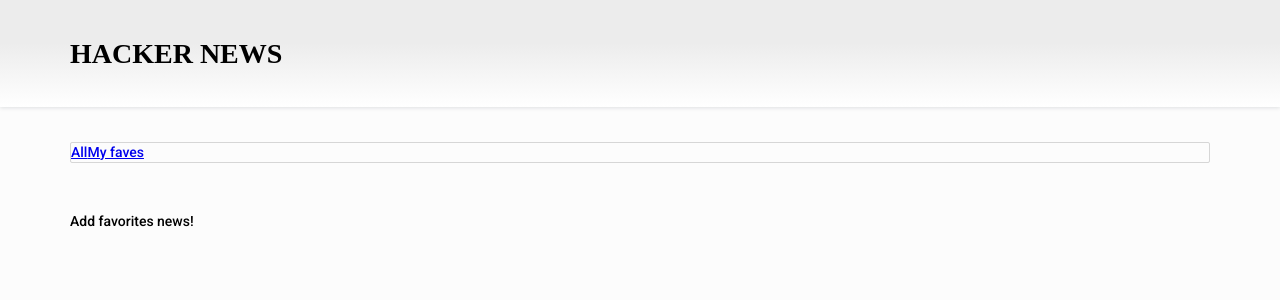
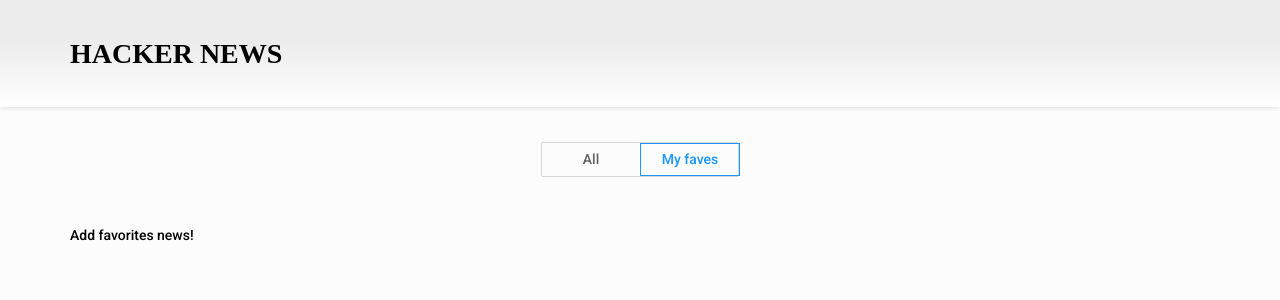
Before and after one commit to Sofirulito/hacker-news, a React (Create React App) app: page /myfaves in a window 1280 px wide. Shown: the top 300 px of the page. Built offline with nearby package versions, Linux system fonts and the light colour scheme.

Commit message:
Styling global paginator

```diff
--- a/src/app.css
+++ b/src/app.css
@@ -1,7 +1,3 @@
-.container {
-  max-width: 1140px;
-  margin: 0 auto;
-}
 header {
   background: rgb(236,236,236);
   background: linear-gradient(180deg, rgba(236,236,236,1) 40%, rgba(255,255,255,1) 100%);
@@ -11,15 +7,89 @@
 
 .nav {
   margin: 35px auto;
+  max-width: 196px;
+  display: flex;
+  align-items: center;
+  justify-content: space-around;
+  border: solid 1px #d6d6d6;
   border-radius: 2px;
-  border: solid 1px #d6d6d6;
+}
+.nav a {
+  padding: 6px 0;
+  display: block;
+  flex: 0 0 50%;
+  text-align: center;
+  text-decoration: none;
+  color: var(--second-grey);
+  transition: all .2s;
+}
+.nav a.active,
+.nav a:hover {
+  color: var(--accent-color);
+  border: 1px solid var(--accent-color)
+}
+
+.container {
+  max-width: 1140px;
+  margin: 0 auto;
+  padding: 0 15px;
+}
+
+.paginator {
+  display: flex;
+  justify-content: center;
+  flex-wrap: wrap;
+  flex-direction: row;
+  list-style: none;
+  margin: 96px auto 40px;
+  padding: 0;
+}
+.paginator li {
+  margin-bottom: 10px;
+}
+.paginator li a {
+  display: block;
+  color: rgba(0, 0, 0, 0.65);
+  width: 32px;
+  height: 32px;
+  line-height: 32px;
+  text-align: center;
+  border-radius: 6px;
+  border: solid 1px #d9d9d9;
+  background-color: #fff;
+  margin-right: 8px;
+  cursor: pointer;
+}
+.paginator li.active-page a,
+.paginator li a:hover {
+  background-color: var(--accent-color);
+  color: var(--primary-light);
+}
+.paginator li.disabled a {
+  opacity: .4;
+}
+.paginator .prev-page a,
+.paginator .next-page a {
+  font-size: 32px;
+  line-height: 0;
+}
+.paginator .prev-page a {
+  transform: rotate(270deg);
+}
+.paginator .next-page a {
+  transform: rotate(90deg);
 }
 
 @media (min-width: 992px) {
+  .container {
+    padding: 0;
+  }
+
   .news__container {
     display: grid;
     grid-template-columns: repeat(2, 2fr);
     column-gap: 40px;
     row-gap: 30px;
+    padding: 0;
   }
 }
--- a/src/components/Nav.js
+++ b/src/components/Nav.js
@@ -2,7 +2,7 @@
 
 const Navigation = () => {
   return (
-    <div className="container container--header">
+    <div className="container">
       <nav className="nav">
         <NavLink className={({ isActive }) => isActive ? "active" : ""} to="/">All</NavLink>
         <NavLink className={({ isActive }) => isActive ? "active" : ""} to="/myfaves">My faves</NavLink>
--- a/src/components/NewsCard/newsCard.css
+++ b/src/components/NewsCard/newsCard.css
@@ -5,13 +5,10 @@
   border: solid 1px var(--third-grey);
   background-color: var(--primary-light);
   justify-content: space-between;
+  margin-bottom: 20px;
 }
-
 .card:hover {
   opacity: .4;
-}
-
-.card__link {
 }
 
 .card__url {
@@ -26,7 +23,6 @@
   display: flex;
   align-items: center;
 }
-
 .card__time img {
   margin-right: 8px;
 }
@@ -41,11 +37,16 @@
   display: flex;
   justify-content: center;
   align-items: center;
-  flex: 0 0 12%;
+  flex: 0 1 70px;
 }
-
 .card__fav button {
   border: 0;
   cursor: pointer;
   background-color: transparent;
 }
+
+@media (min-width: 992px) {
+  .card {
+    margin-bottom: 0;
+  }
+}
--- a/src/components/Select/select.css
+++ b/src/components/Select/select.css
@@ -17,11 +17,11 @@
 .dropdown__btn::after {
   content: "\02038";
   font-size: 2.2rem;
-  line-height: initial;
+  line-height: unset;
   position: absolute;
   transform: rotate(180deg);
   right: 12px;
-  top: 40%;
+  top: 25%;
 }
 
 .dropdown__content {
--- a/src/index.css
+++ b/src/index.css
@@ -19,6 +19,7 @@
   --second-grey: #606060;
   --third-grey: #979797;
   --four-grey: #343434;
+  --accent-color: #1797ff;
 }
 
 h1 {
--- a/src/pages/NewsList.js
+++ b/src/pages/NewsList.js
@@ -55,8 +55,8 @@
         ))}
       </div>
       <ReactPaginate
-        nextLabel= ">"
-        previousLabel="<"
+        nextLabel= "&#8248;"
+        previousLabel="&#8248;"
         breakLabel='...'
         pageCount={totalPages}
         pageRangeDisplayed={9}
```
